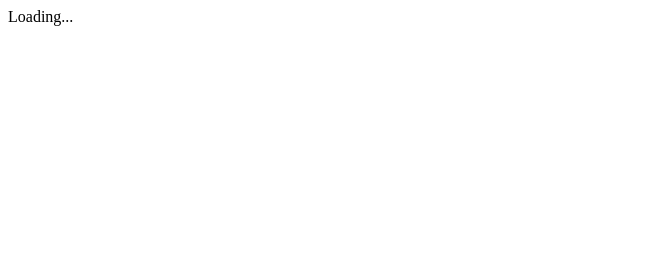
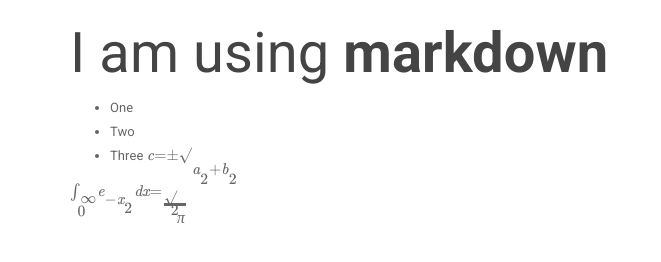
Before and after one commit to metocean/glossary, a website: page index.html in a window 1280 px wide. Shown: the whole page, without its empty margins (0-661 px from the left). Drawn offline with nearby package versions, Linux system fonts and the light colour scheme; the site is published under a folder, as on GitHub Pages, so addresses that start at the root find nothing.

Commit message:
Relative

```diff
--- a/index.html
+++ b/index.html
@@ -4,13 +4,13 @@
     <meta charset="utf-8">
     <meta http-equiv="X-UA-Compatible" content="chrome=1">
     <title>MetOcean Glossary</title>
-    <link rel="stylesheet" href="/dist/bundle.css" />
+    <link rel="stylesheet" href="./dist/bundle.css" />
     <link rel="stylesheet" href="//cdnjs.cloudflare.com/ajax/libs/KaTeX/0.5.1/katex.min.css" />
   </head>
   <body>
     <div id="root">
       Loading...
     </div>
-    <script src="/dist/bundle.js"></script>
+    <script src="./dist/bundle.js"></script>
   </body>
 </html>
```
